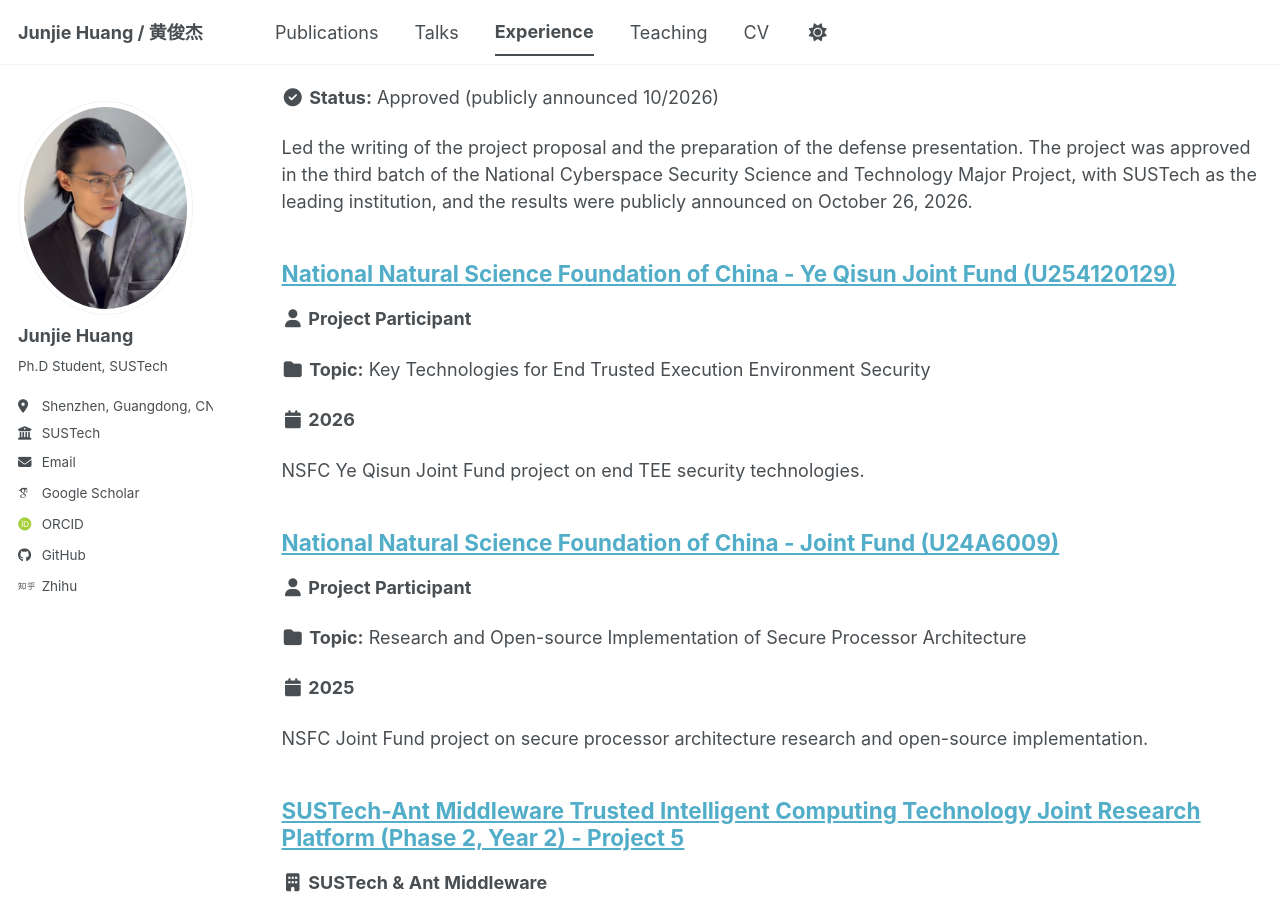
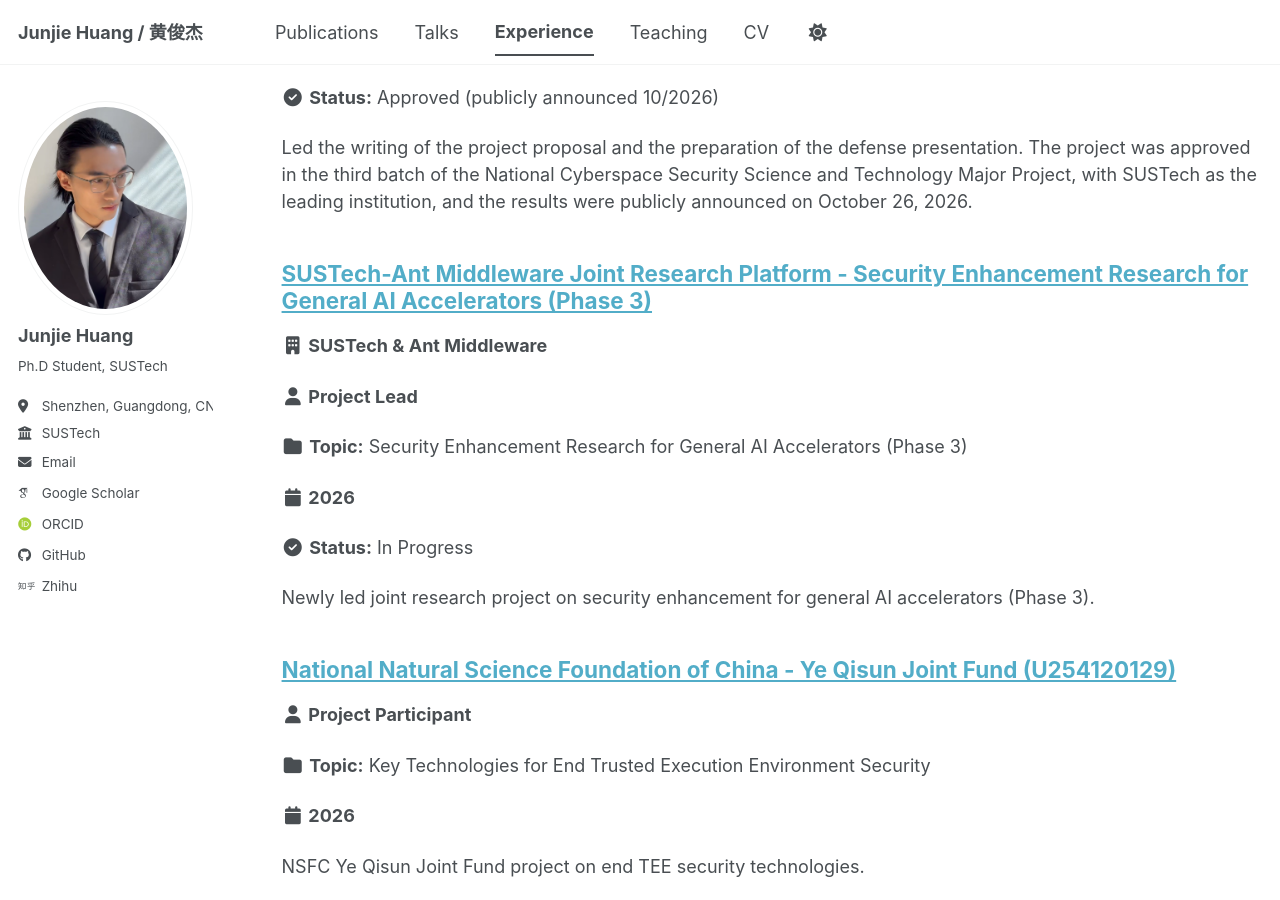
Before and after one commit to HuangJunjie-PhD/HuangJunjie-PhD.github.io, a Jekyll site: the page built from _pages/experience.html, in a window 1280 px wide and 900 px high, scrolled down 713 px. Built offline with Jekyll 4.4.1, drawn with Linux system fonts in a browser that asks for light colours; some web fonts are replaced; a script bundle is joined from its source files by our own code; library files that are not in the unit come from our copies.

Commit message:
Add Ant project lead role: Security Enhancement Research for General AI Accelerators (Phase 3)
- Homepage Research Projects: platform project count 4 -> 5, add newly led project
- CV Projects: add Project Lead entry
- Experience: add project entry

```diff
--- /dev/null
+++ b/_experience/2026-10-ant-project-phase3.md
@@ -0,0 +1,12 @@
+---
+title: "SUSTech-Ant Middleware Joint Research Platform - Security Enhancement Research for General AI Accelerators (Phase 3)"
+collection: experience
+type: project
+role: "Project Lead"
+topic: "Security Enhancement Research for General AI Accelerators (Phase 3)"
+organization: "SUSTech & Ant Middleware"
+status: "In Progress"
+date: 2026-10-01
+permalink: /experience/2026-10-ant-project-phase3
+---
+Newly led joint research project on security enhancement for general AI accelerators (Phase 3).
--- a/_pages/cv.md
+++ b/_pages/cv.md
@@ -51,6 +51,9 @@ Honors and Awards
 
 Projects
 ======
+* SUSTech-Ant Middleware Joint Research Platform, Project Lead
+  * Security Enhancement Research for General AI Accelerators (Phase 3)
+  * 10/2026 - Present (In Progress)
 * National Cyberspace Security Science and Technology Major Project, Core Member
   * Research on Next-Generation Confidential Computing Technology System
   * Project leader: Prof. [Fengwei Zhang](https://fengweiz.github.io/)
```
Also changed, not shown: _pages/about.md (+2 -1 lines).
